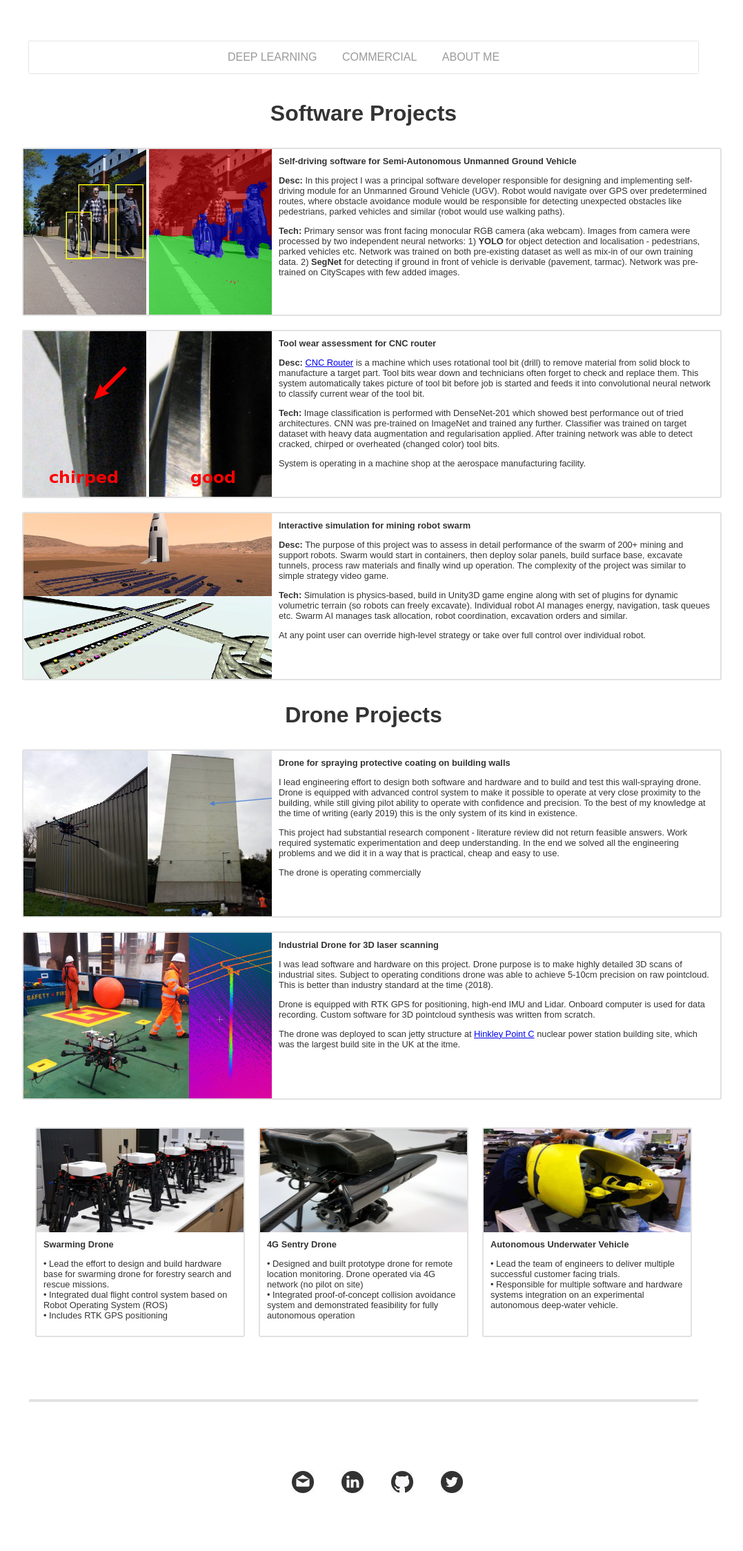
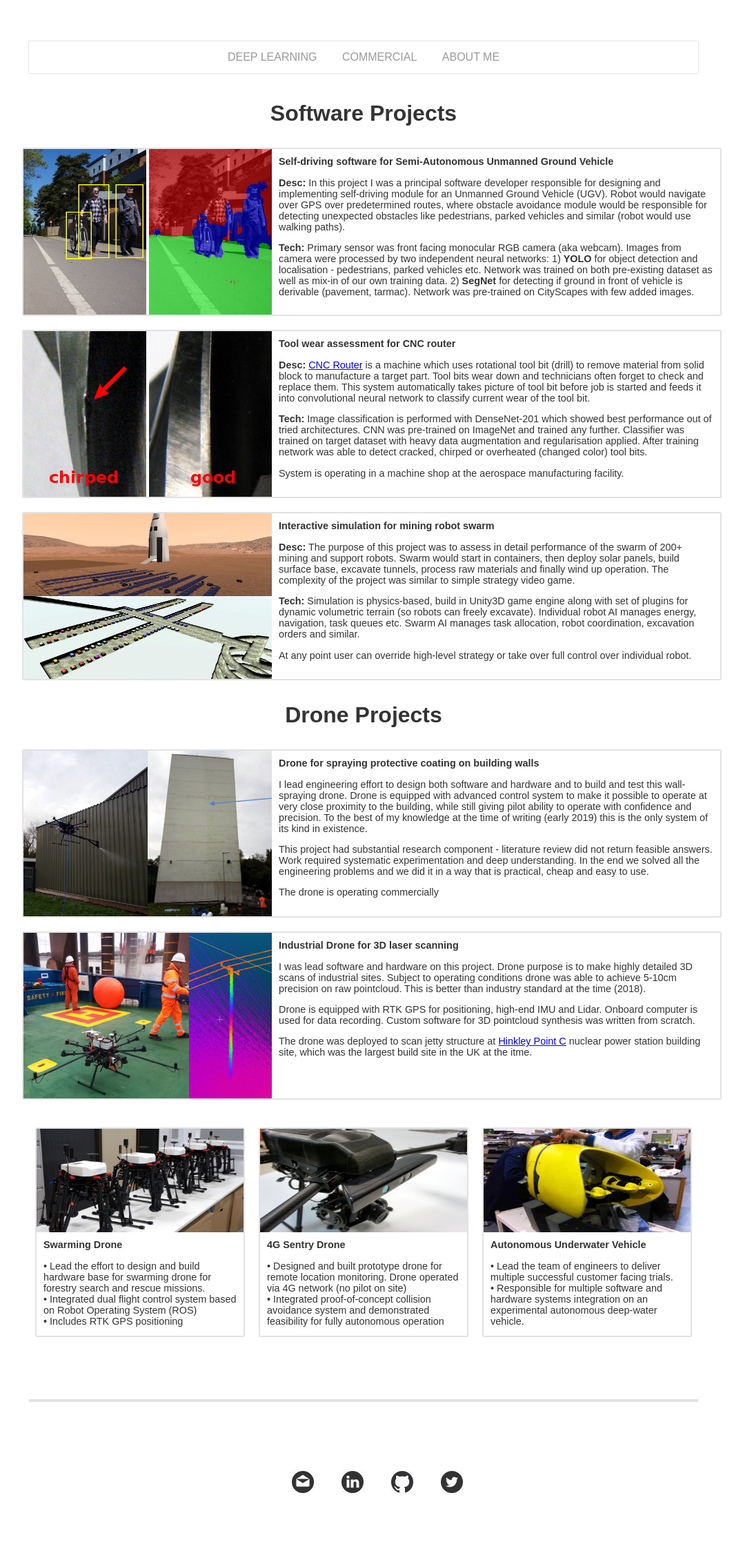
Before and after one commit to marcinbogdanski/marcinbogdanski.github.io, a Jekyll site: the page built from commercial-portfolio.html, in a window 1280 px wide. Shown: the whole page at 69% size, without its empty margins (113-1190 px from the left). Built offline with Jekyll 4.4.1, drawn with Linux system fonts in a browser that asks for light colours.

Commit message:
update css

```diff
--- a/assets/css/main.css
+++ b/assets/css/main.css
@@ -103,7 +103,7 @@
 
 ul.grid div.card_text{
     padding: 10px;
-    font-size: 80%;
+    font-size: 90%;
 }
 
 ul.grid div.card_text p.link{
@@ -135,7 +135,7 @@
 
     /* me */
     width: 100%;
-    height: 240px;
+    /*height: 240px;*/
     margin: 10px;
     border: 2px solid #E2E2E2;
     border-radius: 3px;
@@ -150,7 +150,7 @@
     /* background: purple; /**/
     flex: 0 0 auto;  /* grow (0), shirnk (0), init-size (auto) */
     width: 360px;
-    height: 100%;
+    height: 240px;
 }
 
 ul.list div.poster_image img{
@@ -161,7 +161,7 @@
 ul.list div.poster_text{
     /* background: red; /**/
     margin: 10px;
-    font-size: 80%;
+    font-size: 90%;
 }
 
 
```
